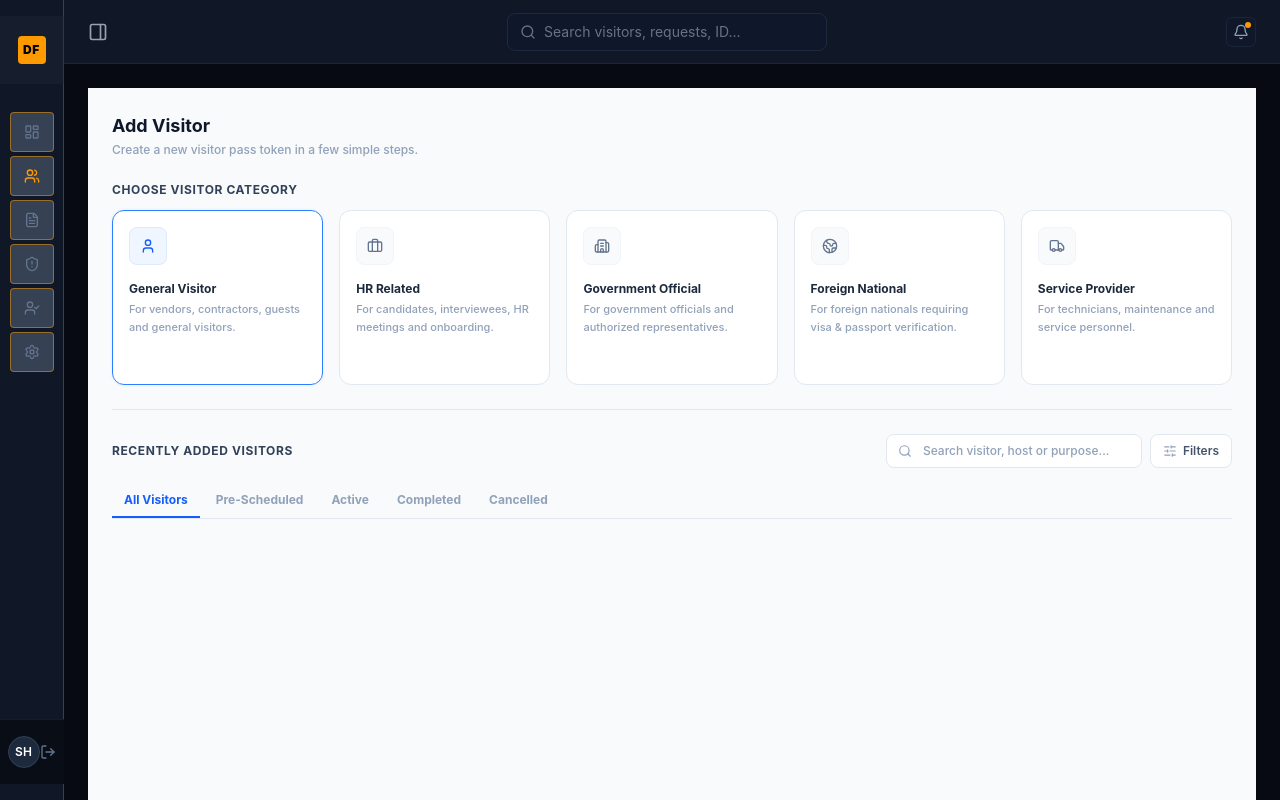
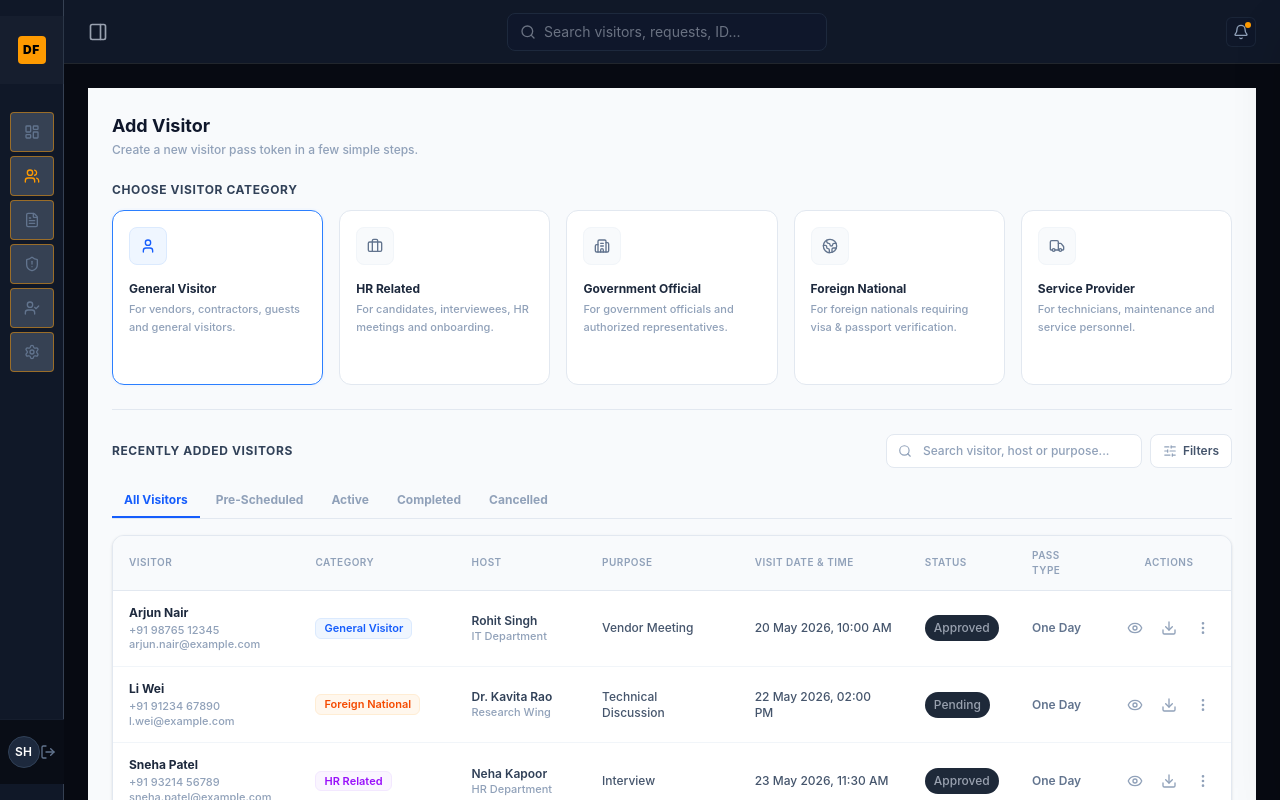
Before and after one commit to sin-h43/Defence-Pass-Management-System, a React (Vite) app in the folder defence-portal/: page /hr/visitorMgmt in a window 1280 px wide. Built offline with nearby package versions, Linux system fonts and the light colour scheme.

Commit message:
Integrated the datatable

```diff
--- a/defence-portal/src/pages/hr/VisitorManagement.tsx
+++ b/defence-portal/src/pages/hr/VisitorManagement.tsx
@@ -201,7 +201,13 @@ export default function VisitorMgmt() {
               ))}
             </div>
 
-
+            {/* Dynamic Table Insertion Point */}
+            <DataTable
+              headers={tableHeaders}
+              rows={MOCK_VISITORS}
+              externalSelectedRow={selectedVisitor}
+              onExternalSelectRow={(row) => setSelectedVisitor(row)}
+            />
           </div>
 
         </div>
```
